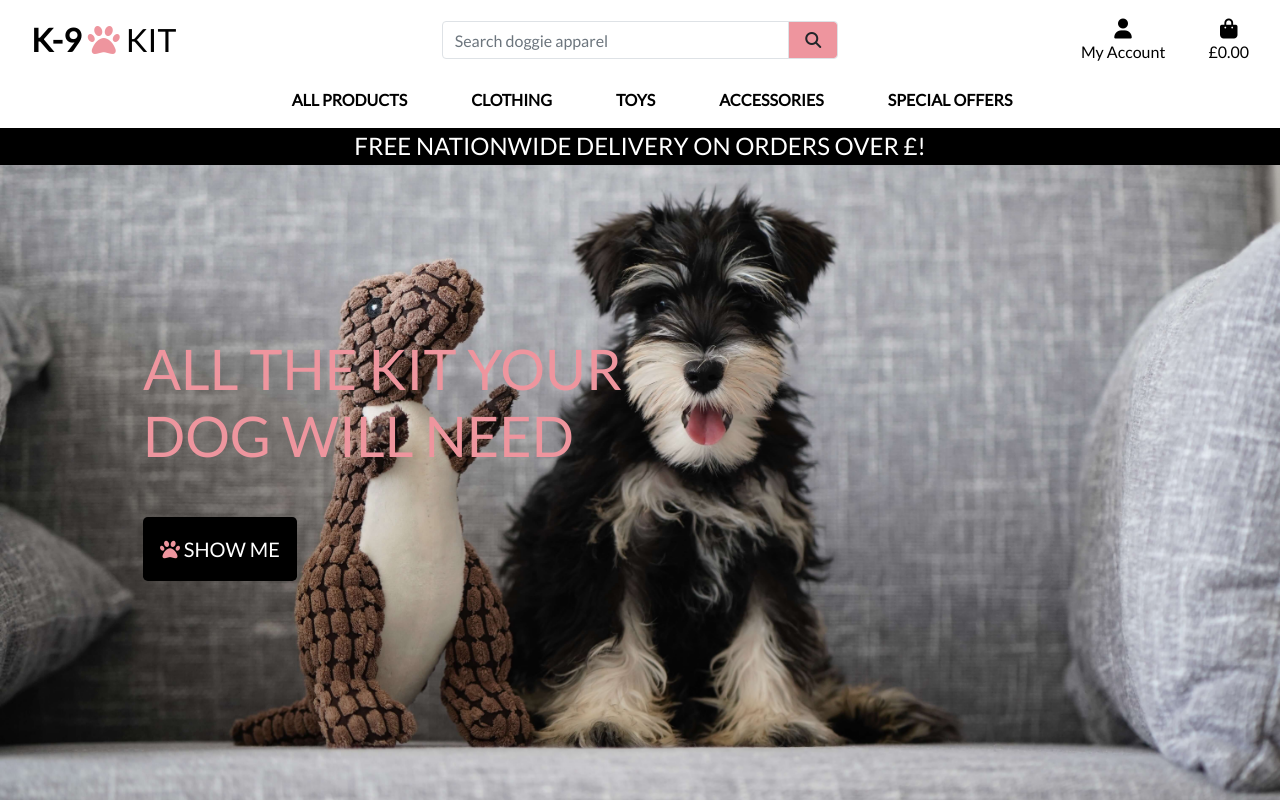
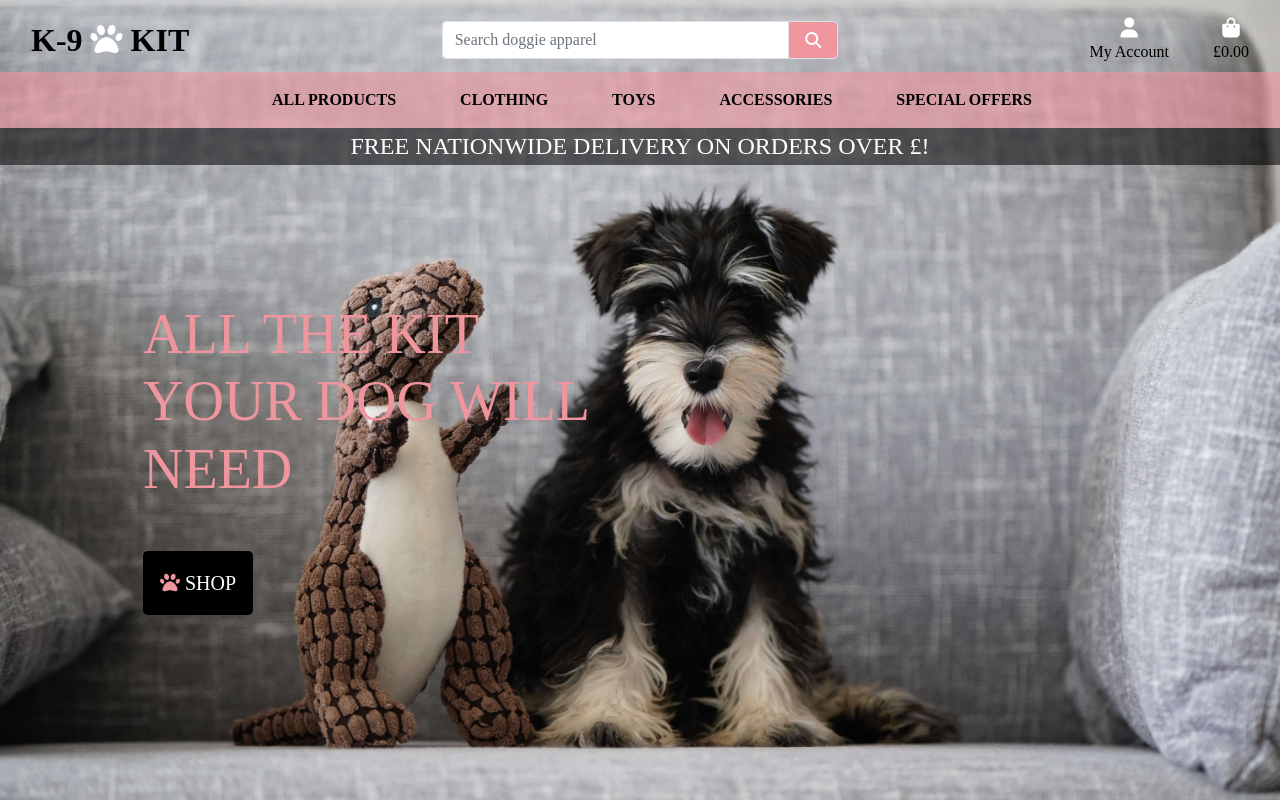
Before and after one commit to maxnyla/K9Kit, a Django app: page / in a window 1280 px wide. Run offline with Django 3.2, Linux system fonts and the light colour scheme; some libraries are stand-ins or nearby versions.

Commit message:
changing font type and colours of index.html

```diff
--- a/home/templates/home/index.html
+++ b/home/templates/home/index.html
@@ -23,7 +23,7 @@
 				</h1>
 				<div class="my-5">
 					<h4>
-						<a href="" class="shop-now-button btn btn-lg rounded-5 text-uppercase py-3"> <i class="fas fa-paw shop-button-icon"></i> Show me</a>
+						<a href="" class="shop-now-button btn btn-lg rounded-5 text-uppercase py-3"> <i class="fas fa-paw shop-button-icon"></i>  Shop</a>
 					</h4>
 				</div>
 			</div>
--- a/static/css/base.css
+++ b/static/css/base.css
@@ -7,7 +7,8 @@ body {
     background-size: cover;
     height: calc(100vh - 164px);
     color: #555;
-    font-family: 'Lato';
+    font-family: 'Righteous', cursive;
+    /* font-family: 'Lato'; */
 }
 
 /* from Bulma */
@@ -17,6 +18,14 @@ body {
     justify-content: center;
     height: 1.5rem;
     width: 1.5rem;
+}
+
+.top-banner {
+    background-color: #ee959e9e
+}
+
+.delivery-banner {
+    background-color: #0000008f;
 }
 
 .logo-font {
@@ -38,16 +47,28 @@ body {
 }
 
 .logo-icon {
-    color: #ee959e;
+    color: #ffffff;
+    /* color: #ee959e; */
 }
 
 .search-button {
     background-color: #ee959e;
+    /* background-color: #acafb5; */
+    /* background-color: black; */
 }
 
-/* .search-icon {
-    color: #ee959e;
-} */
+.search-icon {
+    color: white;
+    /* color: #ee959e; */
+}
+
+.account-icon {
+    color: white;
+}
+
+.bag-icon {
+    color: white;
+}
 
 .btn-black {
     background: black;
--- a/templates/base.html
+++ b/templates/base.html
@@ -44,11 +44,11 @@
     </head>
     <body>
         <header class="container-fluid fixed-top">
-            <div id="topnav" class="row bg-white pt-lg-2 d-none d-lg-flex">
+            <div id="topnav" class="row pt-lg-2 d-none d-lg-flex">
 
                 <div class="my-auto col-12 col-lg-4 py-1 py-lg-0 text-center text-lg-left">
                     <a href="{% url 'home' %}" class="nav-link main-logo-link">
-                        <h2 class="logo-font text-black my-0"><strong>K-9</strong> <i class="fas fa-paw logo-icon"></i> Kit</h2>
+                        <h2 class="logo-font text-black my-0"><strong>K-9 <i class="fas fa-paw logo-icon"></i> Kit</strong></h2>
                     </a>
                 </div>
 
@@ -76,7 +76,7 @@
                         <li class="list-inline-item dropdown">
                             <a class="text-black nav-link" href="#" id="user-options" data-toggle="dropdown" aria-haspopup="true" aria-expanded="false">
                                 <div class="text-center">
-                                    <div><i class="fas fa-user fa-lg"></i></div>
+                                    <div><i class="fas fa-user fa-lg account-icon"></i></div>
                                     <p class="my-0">My Account</p>
                                 </div>
                             </a>
@@ -97,7 +97,7 @@
                         <li class="list-inline-item">
                             <a class="{% if grand_total %}text-info font-weight-bold{% else %}text-black{% endif %} nav-link" href="">
                                 <div class="text-center">
-                                    <div><i class="fas fa-shopping-bag fa-lg"></i></div>
+                                    <div><i class="fas fa-shopping-bag fa-lg bag-icon"></i></div>
                                     <p class="my-0">
                                         {% if grand_total %}
                                             £{{ grand_total|floatformat:2 }}
@@ -114,7 +114,7 @@
                 </div>
             </div>
 
-            <div class="row bg-white">
+            <div class="row top-banner">
                 <nav class="navbar navbar-expand-lg navbar-light w-100">
                     <button class="navbar-toggler" type="button" data-toggle="collapse" data-target="#main-nav" aria-controls="main-nav" aria-expanded="false" aria-label="Toggle navigation">
                         <span class="navbar-toggler-icon"></span>
@@ -125,7 +125,7 @@
             </div>
 
             <div id="delivery-banner" class="row text-center">
-                <div class="col bg-black text-white">
+                <div class="col delivery-banner text-white">
                     <h4 class="logo-font my-1">Free nationwide delivery on orders over £{{ free_delivery_threshold }}!</h4>
                 </div>
             </div>
```
